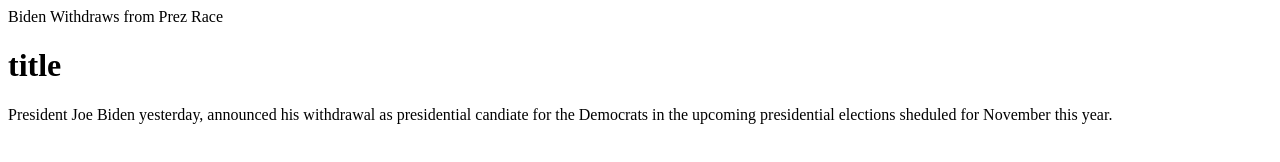
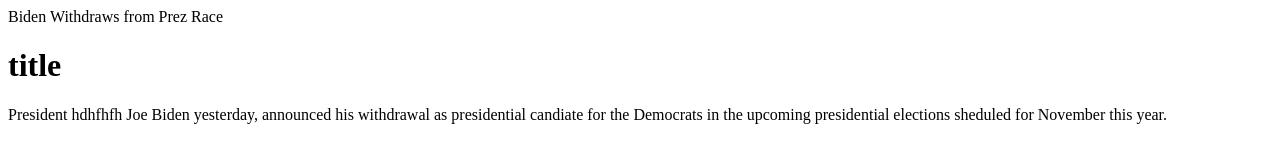
Before and after one commit to marlvin900/News, a plain HTML site: page index.html in a window 1280 px wide. Drawn offline with Linux system fonts and the light colour scheme.

Commit message:
second commit

```diff
--- a/index.html
+++ b/index.html
@@ -9,5 +9,5 @@
 </head>
 <body>
 </body>
-<p> President Joe Biden yesterday, announced his withdrawal as presidential candiate for the Democrats in the upcoming presidential elections sheduled for November this year.</p>
+<p> President hdhfhfh Joe Biden yesterday, announced his withdrawal as presidential candiate for the Democrats in the upcoming presidential elections sheduled for November this year.</p>
 </html>
```
